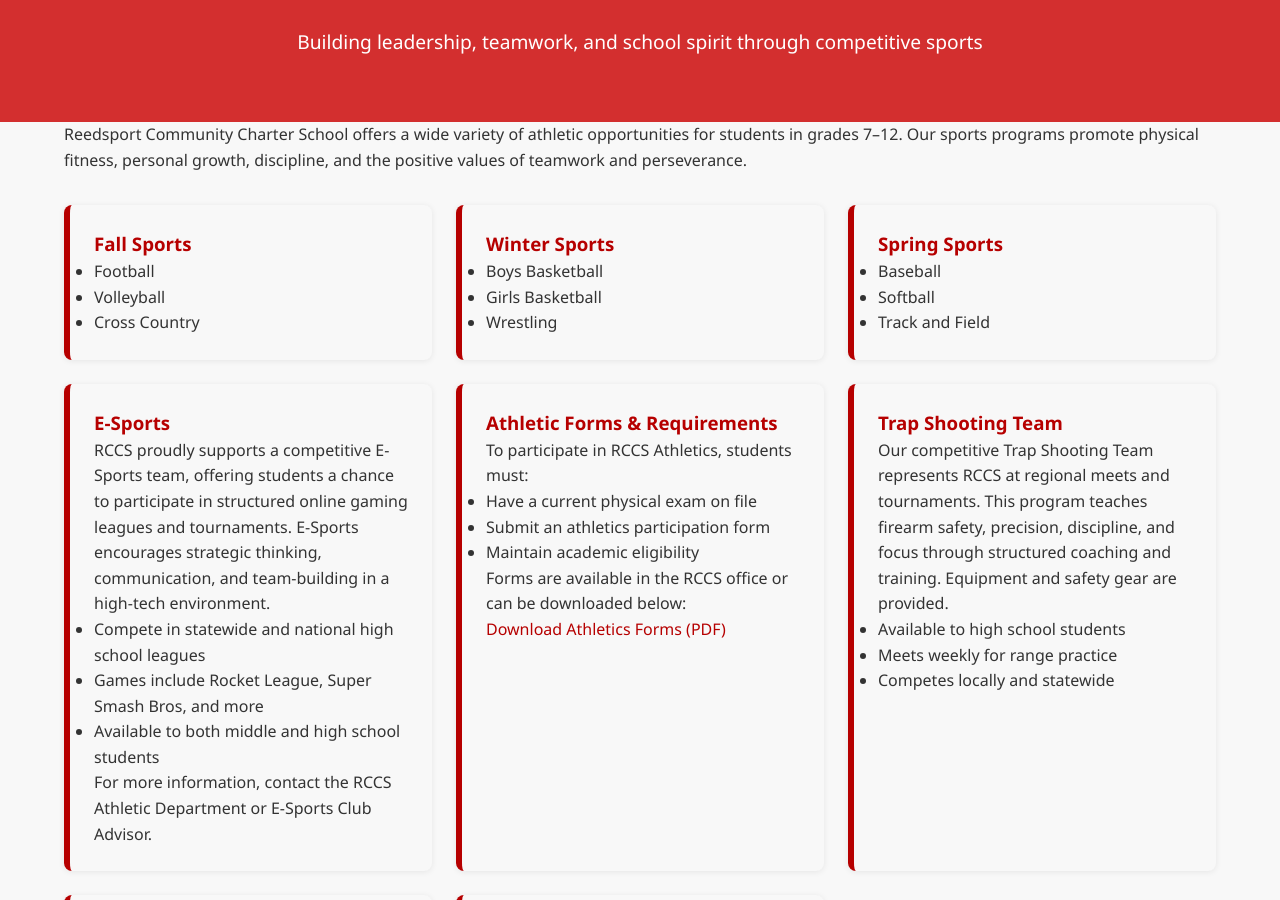
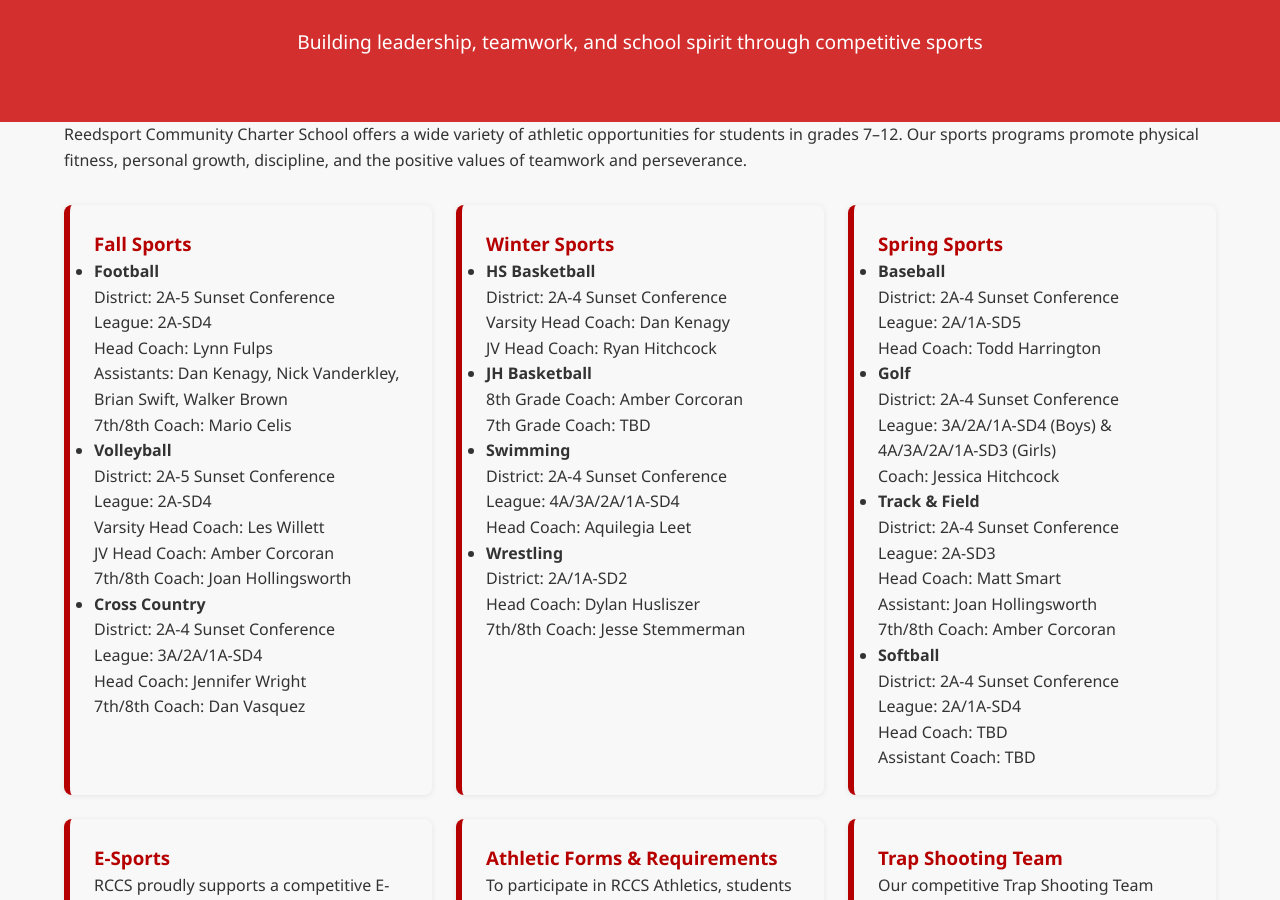
Before and after one commit to AlinariC/RSD105, a Jekyll site: the page built from pages/athletics.html, in a window 1280 px wide and 900 px high, scrolled down 386 px. Built offline with Jekyll 4.4.1, drawn with Linux system fonts in a browser that asks for light colours.

Commit message:
Update athletics.html

```diff
--- a/pages/athletics.html
+++ b/pages/athletics.html
@@ -20,27 +20,80 @@ title: RCCS Athletics
       <div class="athletics-card">
         <h3>Fall Sports</h3>
         <ul>
-          <li>Football</li>
-          <li>Volleyball</li>
-          <li>Cross Country</li>
+          <li><strong>Football</strong><br>
+            District: 2A-5 Sunset Conference<br>
+            League: 2A-SD4<br>
+            Head Coach: Lynn Fulps<br>
+            Assistants: Dan Kenagy, Nick Vanderkley, Brian Swift, Walker Brown<br>
+            7th/8th Coach: Mario Celis
+          </li>
+          <li><strong>Volleyball</strong><br>
+            District: 2A-5 Sunset Conference<br>
+            League: 2A-SD4<br>
+            Varsity Head Coach: Les Willett<br>
+            JV Head Coach: Amber Corcoran<br>
+            7th/8th Coach: Joan Hollingsworth
+          </li>
+          <li><strong>Cross Country</strong><br>
+            District: 2A-4 Sunset Conference<br>
+            League: 3A/2A/1A-SD4<br>
+            Head Coach: Jennifer Wright<br>
+            7th/8th Coach: Dan Vasquez
+          </li>
         </ul>
       </div>
 
       <div class="athletics-card">
         <h3>Winter Sports</h3>
         <ul>
-          <li>Boys Basketball</li>
-          <li>Girls Basketball</li>
-          <li>Wrestling</li>
+          <li><strong>HS Basketball</strong><br>
+            District: 2A-4 Sunset Conference<br>
+            Varsity Head Coach: Dan Kenagy<br>
+            JV Head Coach: Ryan Hitchcock
+          </li>
+          <li><strong>JH Basketball</strong><br>
+            8th Grade Coach: Amber Corcoran<br>
+            7th Grade Coach: TBD
+          </li>
+          <li><strong>Swimming</strong><br>
+            District: 2A-4 Sunset Conference<br>
+            League: 4A/3A/2A/1A-SD4<br>
+            Head Coach: Aquilegia Leet
+          </li>
+          <li><strong>Wrestling</strong><br>
+            District: 2A/1A-SD2<br>
+            Head Coach: Dylan Husliszer<br>
+            7th/8th Coach: Jesse Stemmerman
+          </li>
         </ul>
       </div>
 
       <div class="athletics-card">
         <h3>Spring Sports</h3>
         <ul>
-          <li>Baseball</li>
-          <li>Softball</li>
-          <li>Track and Field</li>
+          <li><strong>Baseball</strong><br>
+            District: 2A-4 Sunset Conference<br>
+            League: 2A/1A-SD5<br>
+            Head Coach: Todd Harrington
+          </li>
+          <li><strong>Golf</strong><br>
+            District: 2A-4 Sunset Conference<br>
+            League: 3A/2A/1A-SD4 (Boys) & 4A/3A/2A/1A-SD3 (Girls)<br>
+            Coach: Jessica Hitchcock
+          </li>
+          <li><strong>Track & Field</strong><br>
+            District: 2A-4 Sunset Conference<br>
+            League: 2A-SD3<br>
+            Head Coach: Matt Smart<br>
+            Assistant: Joan Hollingsworth<br>
+            7th/8th Coach: Amber Corcoran
+          </li>
+          <li><strong>Softball</strong><br>
+            District: 2A-4 Sunset Conference<br>
+            League: 2A/1A-SD4<br>
+            Head Coach: TBD<br>
+            Assistant Coach: TBD
+          </li>
         </ul>
       </div>
 
```
